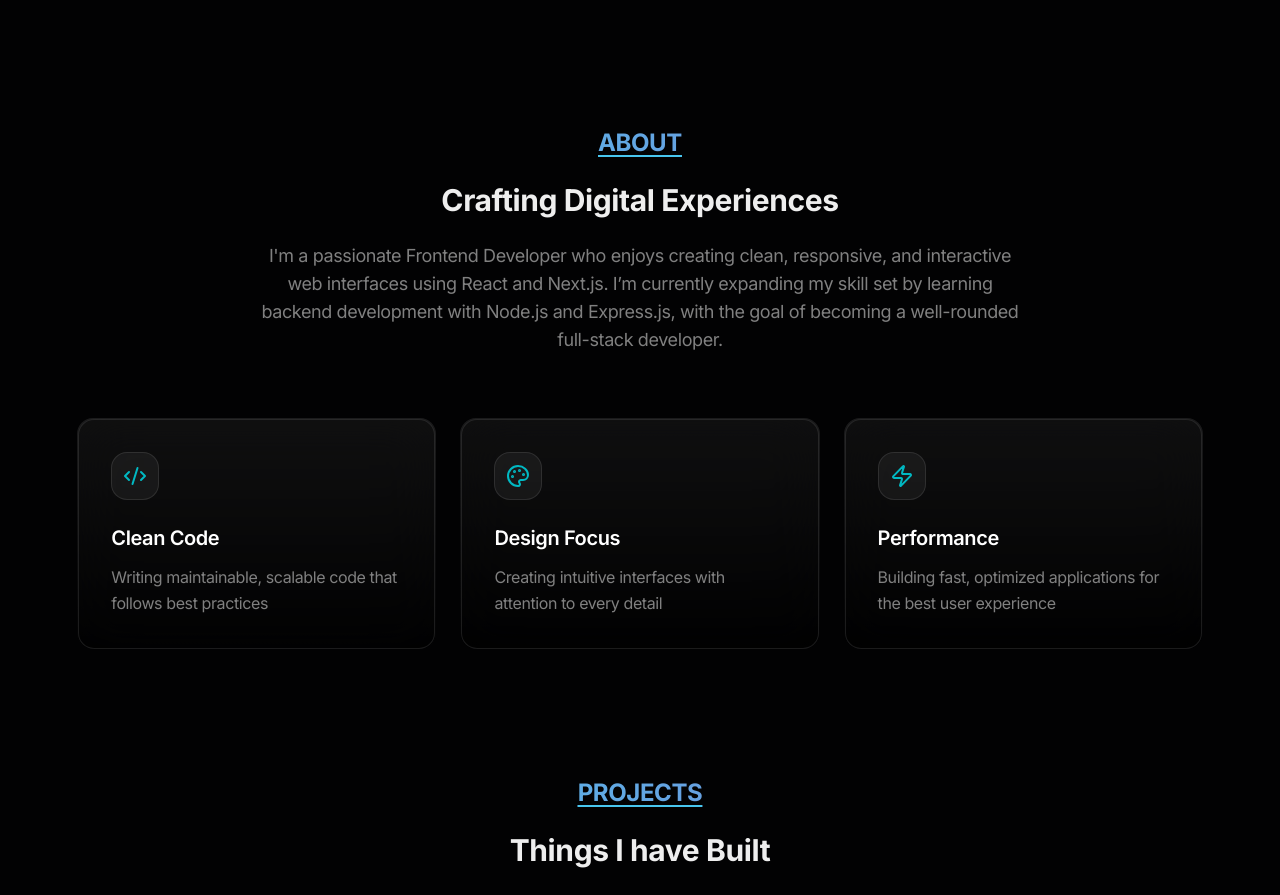
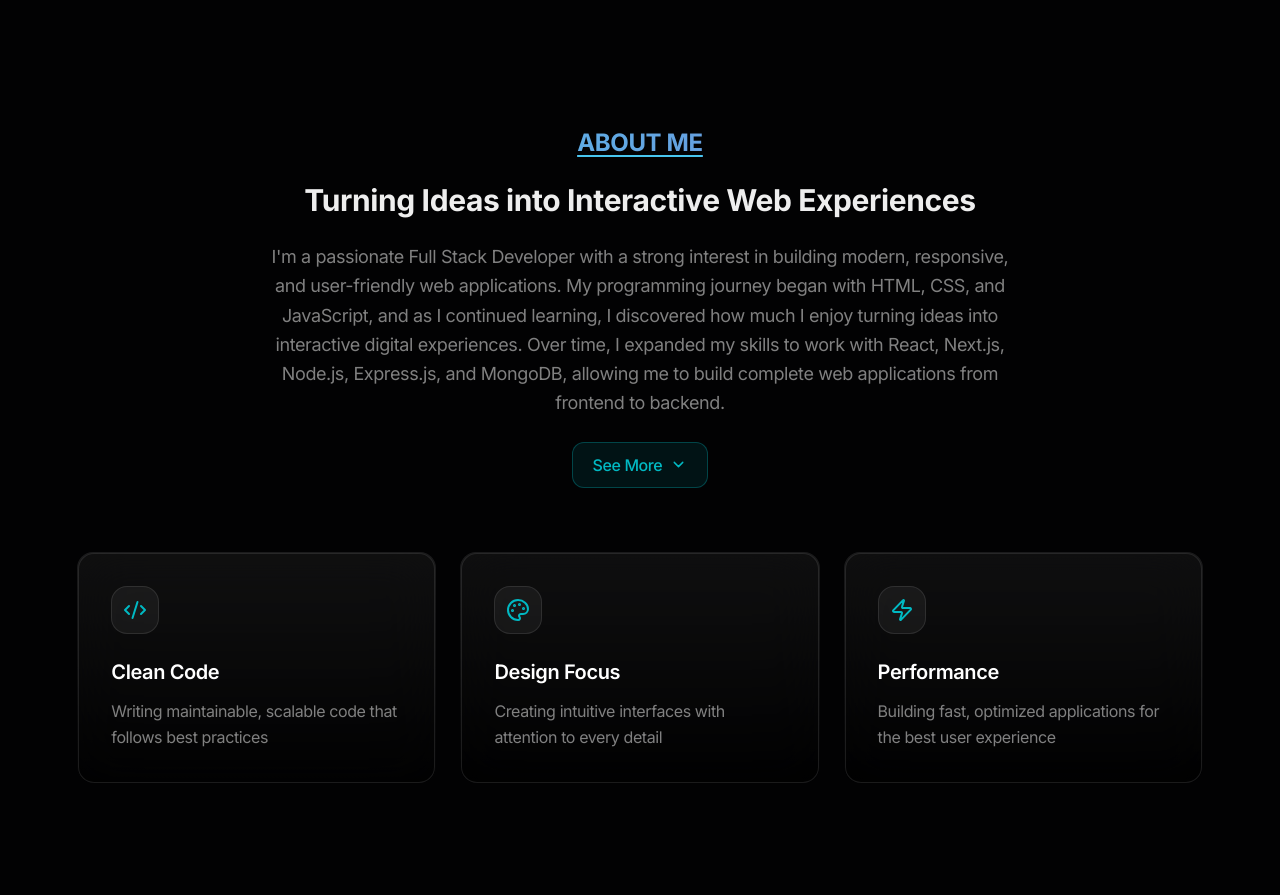
Before and after one commit to Badsha-Nishan/portfolio-web, a Next.js app: page / in a window 1280 px wide. Shown: the part 800-1695 px from the top of the page. Built offline with nearby package versions, Linux system fonts and the light colour scheme.

Commit message:
updated about section

```diff
--- a/components/sections/about.jsx
+++ b/components/sections/about.jsx
@@ -2,8 +2,9 @@
 
 import { motion } from "framer-motion";
 import { useInView } from "framer-motion";
-import { useRef } from "react";
 import { Code2, Palette, Zap } from "lucide-react";
+import { useRef, useState } from "react";
+import { ChevronDown, ChevronUp } from "lucide-react";
 
 const highlights = [
   {
@@ -29,6 +30,8 @@ export default function About() {
   const ref = useRef(null);
   const isInView = useInView(ref, { once: true, margin: "-100px" });
 
+  const [showMore, setShowMore] = useState(false);
+
   return (
     <section id="about" className="py-24 md:py-32" ref={ref}>
       <div className="container mx-auto px-6">
@@ -39,18 +42,58 @@ export default function About() {
           className="max-w-3xl mx-auto text-center mb-16"
         >
           <h2 className="underline decoration-[#48c6ef] underline-offset-4 text-sm sm:text-xl md:text-2xl font-bold leading-tight mb-6 bg-gradient-to-r from-[#48c6ef] to-[#6f86d6] bg-clip-text text-transparent">
-            ABOUT
+            ABOUT ME
           </h2>
           <h3 className="text-2xl md:text-3xl font-bold mb-6 text-balance">
-            Crafting Digital Experiences
+            Turning Ideas into Interactive Web Experiences
           </h3>
-          <p className="text-muted-foreground text-lg text-pretty">
-            I&apos;m a passionate Frontend Developer who enjoys creating clean,
-            responsive, and interactive web interfaces using React and Next.js.
-            I’m currently expanding my skill set by learning backend development
-            with Node.js and Express.js, with the goal of becoming a
-            well-rounded full-stack developer.
+          <p className="text-muted-foreground text-lg text-pretty leading-relaxed">
+            I&apos;m a passionate Full Stack Developer with a strong interest in
+            building modern, responsive, and user-friendly web applications. My
+            programming journey began with HTML, CSS, and JavaScript, and as I
+            continued learning, I discovered how much I enjoy turning ideas into
+            interactive digital experiences. Over time, I expanded my skills to
+            work with React, Next.js, Node.js, Express.js, and MongoDB, allowing
+            me to build complete web applications from frontend to backend.
           </p>
+
+          <motion.div
+            initial={false}
+            animate={{
+              height: showMore ? "auto" : 0,
+              opacity: showMore ? 1 : 0,
+            }}
+            transition={{ duration: 0.4, ease: "easeInOut" }}
+            className="overflow-hidden"
+          >
+            <div className="pt-5 space-y-5">
+              <p className="text-muted-foreground text-lg text-pretty leading-relaxed">
+                I enjoy creating clean and visually appealing user interfaces
+                while also building reliable APIs, managing databases, and
+                developing secure, scalable application features. I&apos;m
+                particularly interested in solving real-world problems through
+                technology and continuously improving my skills by building
+                practical projects.
+              </p>
+
+              <p className="text-muted-foreground text-lg text-pretty leading-relaxed">
+                Outside of programming, I enjoy exploring new technologies,
+                learning about AI tools, watching tech content, and working on
+                personal projects. I&apos;m a curious and consistent learner who
+                enjoys taking on new challenges and growing as a developer.
+              </p>
+            </div>
+          </motion.div>
+
+          <button
+            type="button"
+            onClick={() => setShowMore(!showMore)}
+            className="inline-flex items-center gap-2 mt-6 px-5 py-2.5 rounded-lg border border-primary/30 bg-primary/10 text-primary font-medium transition-all duration-300 hover:bg-primary hover:text-black hover:scale-105"
+          >
+            {showMore ? "Show Less" : "See More"}
+
+            {showMore ? <ChevronUp size={17} /> : <ChevronDown size={17} />}
+          </button>
         </motion.div>
 
         <div className="grid md:grid-cols-3 gap-6">
```
